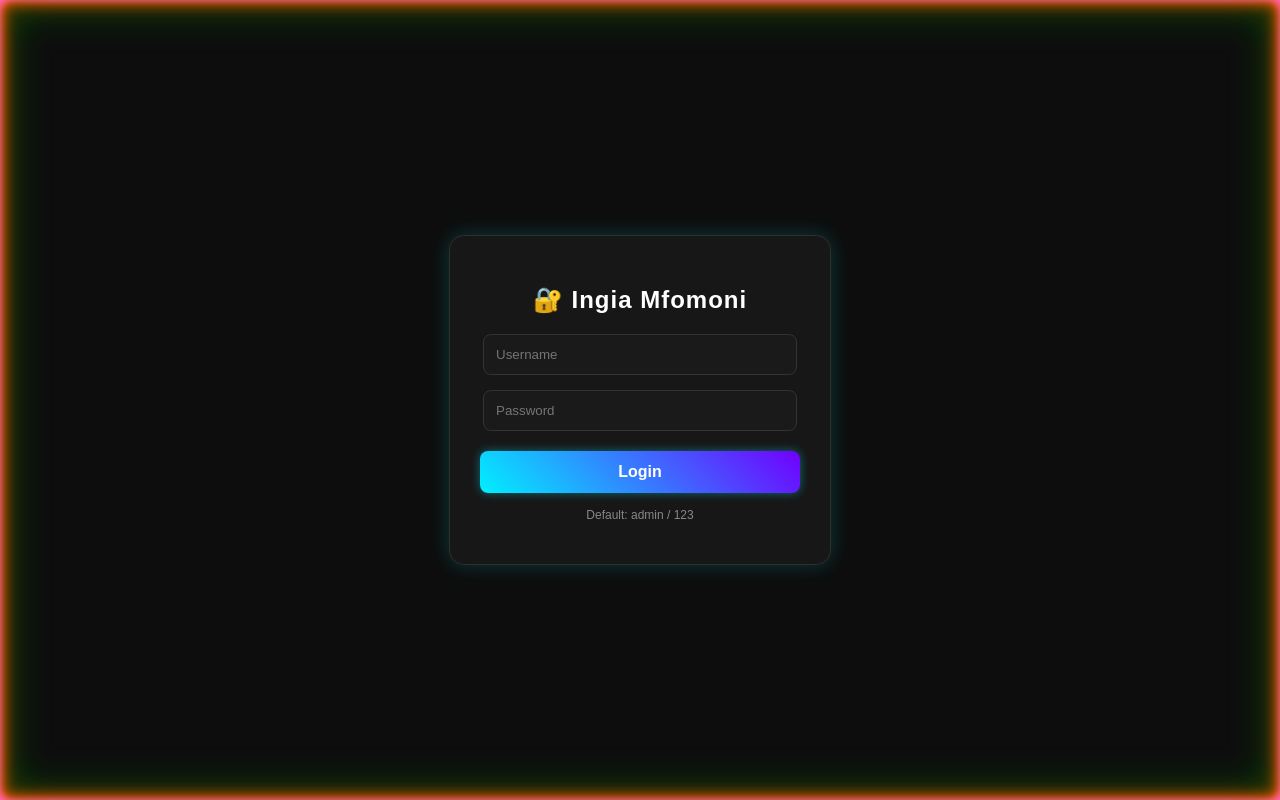
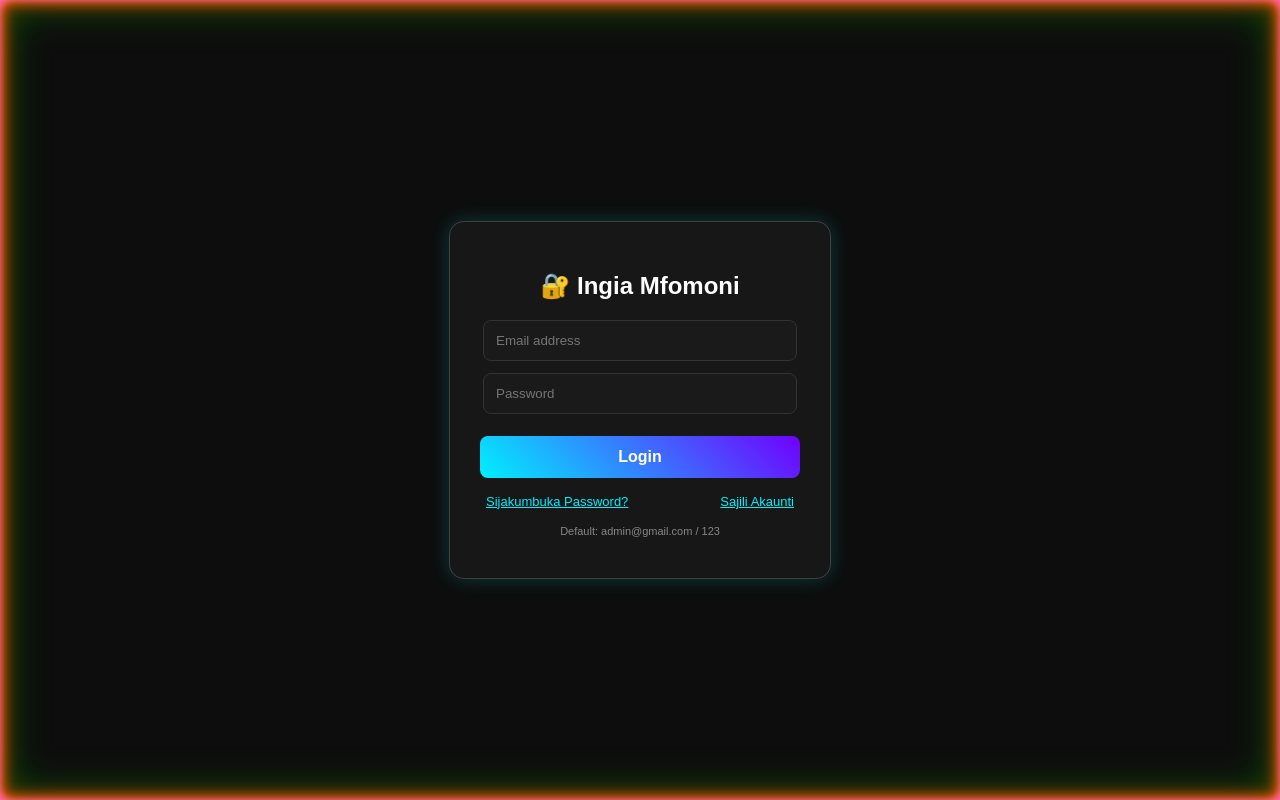
Before and after one commit to cgdyxrs/school-management, a React (Vite) app in the folder client/: page / in a window 1280 px wide. Built offline with nearby package versions, Linux system fonts and the light colour scheme.

Commit message:
Add Email login, Registration and Reset password

```diff
--- a/client/src/App.jsx
+++ b/client/src/App.jsx
@@ -2,9 +2,15 @@ import React, { useState, useEffect } from 'react';
 
 export default function App() {
   const [isLoggedIn, setIsLoggedIn] = useState(false);
-  const [loginForm, setLoginForm] = useState({ username: '', password: '' });
-  const [loginError, setLoginError] = useState('');
+  const [authMode, setAuthMode] = useState('login'); // 'login', 'register', 'reset'
 
+  // Auth Forms
+  const [email, setEmail] = useState('');
+  const [password, setPassword] = useState('');
+  const [confirmPassword, setConfirmPassword] = useState('');
+  const [authMsg, setAuthMsg] = useState({ text: '', type: '' });
+
+  // Dashboard States
   const [activeTab, setActiveTab] = useState('students');
   const [students, setStudents] = useState([]);
   const [teachers, setTeachers] = useState([]);
@@ -35,17 +41,50 @@ export default function App() {
     fetch('/api/login', {
       method: 'POST',
       headers: { 'Content-Type': 'application/json' },
-      body: JSON.stringify(loginForm)
+      body: JSON.stringify({ email, password })
     })
-    .then(res => {
-      if (!res.ok) throw new Error('Taarifa si sahihi');
-      return res.json();
+    .then(async res => {
+      const data = await res.json();
+      if (!res.ok) throw new Error(data.error || 'Login imefeli');
+      setIsLoggedIn(true);
+      setAuthMsg({ text: '', type: '' });
     })
-    .then(() => {
-      setIsLoggedIn(true);
-      setLoginError('');
+    .catch(err => setAuthMsg({ text: err.message, type: 'error' }));
+  };
+
+  const handleRegister = (e) => {
+    e.preventDefault();
+    if (password !== confirmPassword) {
+      return setAuthMsg({ text: 'Password zote mbili hazifanani!', type: 'error' });
+    }
+    fetch('/api/register', {
+      method: 'POST',
+      headers: { 'Content-Type': 'application/json' },
+      body: JSON.stringify({ email, password })
     })
-    .catch(err => setLoginError(err.message));
+    .then(async res => {
+      const data = await res.json();
+      if (!res.ok) throw new Error(data.error || 'Usajili umefeli');
+      setAuthMsg({ text: data.message, type: 'success' });
+      setTimeout(() => { setAuthMode('login'); setAuthMsg({ text: '', type: '' }); }, 1500);
+    })
+    .catch(err => setAuthMsg({ text: err.message, type: 'error' }));
+  };
+
+  const handleResetPassword = (e) => {
+    e.preventDefault();
+    fetch('/api/reset-password', {
+      method: 'POST',
+      headers: { 'Content-Type': 'application/json' },
+      body: JSON.stringify({ email, newPassword: password })
+    })
+    .then(async res => {
+      const data = await res.json();
+      if (!res.ok) throw new Error(data.error || 'Imefeli');
+      setAuthMsg({ text: data.message, type: 'success' });
+      setTimeout(() => { setAuthMode('login'); setAuthMsg({ text: '', type: '' }); }, 1500);
+    })
+    .catch(err => setAuthMsg({ text: err.message, type: 'error' }));
   };
 
   const fetchStudents = () => fetch('/api/students').then(r => r.json()).then(setStudents);
@@ -137,11 +176,41 @@ export default function App() {
             box-shadow: inset 0 0 15px #00f0ff, inset 0 0 30px #7000ff, inset 0 0 45px #ff007f;
             animation: edgeGlow 4s linear infinite;
           }
+          .input-field {
+            width: 90%;
+            padding: 12px;
+            margin-bottom: 12px;
+            border-radius: 8px;
+            border: 1px solid #333;
+            background-color: #1a1a1a;
+            color: #fff;
+            outline: none;
+          }
+          .btn-primary {
+            width: 100%;
+            padding: 12px;
+            background: linear-gradient(45deg, #00f0ff, #7000ff);
+            color: #fff;
+            border: none;
+            border-radius: 8px;
+            cursor: pointer;
+            font-weight: bold;
+            font-size: 16px;
+            margin-top: 10px;
+          }
+          .link-btn {
+            color: #00f0ff;
+            cursor: pointer;
+            text-decoration: underline;
+            font-size: 13px;
+            background: none;
+            border: none;
+          }
         `}</style>
 
         <div className="edge-light-border"></div>
 
-        <form onSubmit={handleLogin} style={{
+        <div style={{
           padding: '30px',
           borderRadius: '15px',
           background: 'rgba(25, 25, 25, 0.9)',
@@ -151,60 +220,111 @@ export default function App() {
           boxShadow: '0 0 20px rgba(0, 240, 255, 0.2)',
           zIndex: 10
         }}>
-          <h2 style={{ marginBottom: '20px', letterSpacing: '1px' }}>🔐 Ingia Mfomoni</h2>
-          {loginError && <p style={{ color: '#ff4d4d', fontSize: '14px' }}>{loginError}</p>}
-          <div style={{ marginBottom: '15px' }}>
+          {authMsg.text && (
+            <p style={{ color: authMsg.type === 'error' ? '#ff4d4d' : '#00ff88', fontSize: '14px' }}>
+              {authMsg.text}
+            </p>
+          )}
+
+          {authMode === 'login' && (
+            <form onSubmit={handleLogin}>
+              <h2 style={{ marginBottom: '20px' }}>🔐 Ingia Mfomoni</h2>
               <input
-              type="text"
-              placeholder="Username"
-              value={loginForm.username}
-              onChange={e => setLoginForm({...loginForm, username: e.target.value})}
-              style={{
-                width: '90%',
-                padding: '12px',
-                borderRadius: '8px',
-                border: '1px solid #333',
-                backgroundColor: '#1a1a1a',
-                color: '#fff',
-                outline: 'none'
-              }}
+                type="email"
+                placeholder="Email address"
+                value={email}
+                onChange={e => setEmail(e.target.value)}
+                className="input-field"
                 required
               />
-          </div>
-          <div style={{ marginBottom: '20px' }}>
               <input
                 type="password"
                 placeholder="Password"
-              value={loginForm.password}
-              onChange={e => setLoginForm({...loginForm, password: e.target.value})}
-              style={{
-                width: '90%',
-                padding: '12px',
-                borderRadius: '8px',
-                border: '1px solid #333',
-                backgroundColor: '#1a1a1a',
-                color: '#fff',
-                outline: 'none'
-              }}
+                value={password}
+                onChange={e => setPassword(e.target.value)}
+                className="input-field"
                 required
               />
+              <button type="submit" className="btn-primary">Login</button>
+
+              <div style={{ marginTop: '15px', display: 'flex', justifyContent: 'space-between' }}>
+                <button type="button" className="link-btn" onClick={() => { setAuthMode('reset'); setAuthMsg({text:'',type:''}); }}>
+                  Sijakumbuka Password?
+                </button>
+                <button type="button" className="link-btn" onClick={() => { setAuthMode('register'); setAuthMsg({text:'',type:''}); }}>
+                  Sajili Akaunti
+                </button>
               </div>
-          <button type="submit" style={{
-            width: '100%',
-            padding: '12px',
-            background: 'linear-gradient(45deg, #00f0ff, #7000ff)',
-            color: '#fff',
-            border: 'none',
-            borderRadius: '8px',
-            cursor: 'pointer',
-            fontWeight: 'bold',
-            fontSize: '16px',
-            boxShadow: '0 0 10px rgba(0,240,255,0.4)'
-          }}>
-            Login
+              <p style={{ fontSize: '11px', color: '#888', marginTop: '15px' }}>Default: admin@gmail.com / 123</p>
+            </form>
+          )}
+
+          {authMode === 'register' && (
+            <form onSubmit={handleRegister}>
+              <h2 style={{ marginBottom: '20px' }}>📝 Sajili Akaunti</h2>
+              <input
+                type="email"
+                placeholder="Email address"
+                value={email}
+                onChange={e => setEmail(e.target.value)}
+                className="input-field"
+                required
+              />
+              <input
+                type="password"
+                placeholder="Password"
+                value={password}
+                onChange={e => setPassword(e.target.value)}
+                className="input-field"
+                required
+              />
+              <input
+                type="password"
+                placeholder="Thibitisha Password"
+                value={confirmPassword}
+                onChange={e => setConfirmPassword(e.target.value)}
+                className="input-field"
+                required
+              />
+              <button type="submit" className="btn-primary">Sajili Sasa</button>
+
+              <div style={{ marginTop: '15px' }}>
+                <button type="button" className="link-btn" onClick={() => { setAuthMode('login'); setAuthMsg({text:'',type:''}); }}>
+                  Tayari una akaunti? Ingia
                 </button>
-          <p style={{ fontSize: '12px', color: '#888', marginTop: '15px' }}>Default: admin / 123</p>
+              </div>
             </form>
+          )}
+
+          {authMode === 'reset' && (
+            <form onSubmit={handleResetPassword}>
+              <h2 style={{ marginBottom: '20px' }}>🔑 Reset Password</h2>
+              <input
+                type="email"
+                placeholder="Email yako"
+                value={email}
+                onChange={e => setEmail(e.target.value)}
+                className="input-field"
+                required
+              />
+              <input
+                type="password"
+                placeholder="Password Mpya"
+                value={password}
+                onChange={e => setPassword(e.target.value)}
+                className="input-field"
+                required
+              />
+              <button type="submit" className="btn-primary">Badilisha Password</button>
+
+              <div style={{ marginTop: '15px' }}>
+                <button type="button" className="link-btn" onClick={() => { setAuthMode('login'); setAuthMsg({text:'',type:''}); }}>
+                  Rudi kwenye Login
+                </button>
+              </div>
+            </form>
+          )}
+        </div>
       </div>
     );
   }
```
Also changed, not shown: 2 other files (tests, documents, lock files or other folders). Lines whose indentation alone changed are shown as unchanged.
